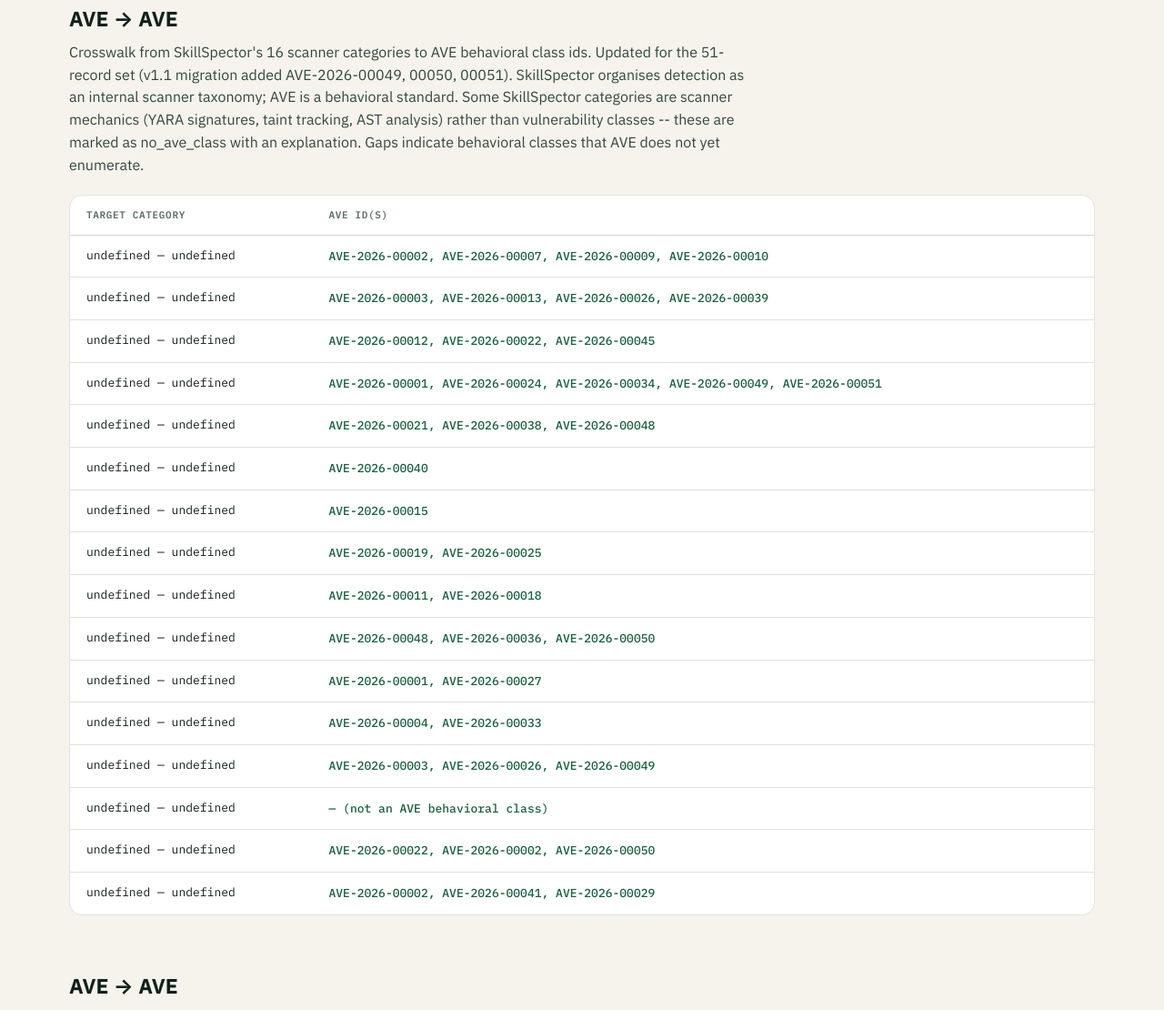
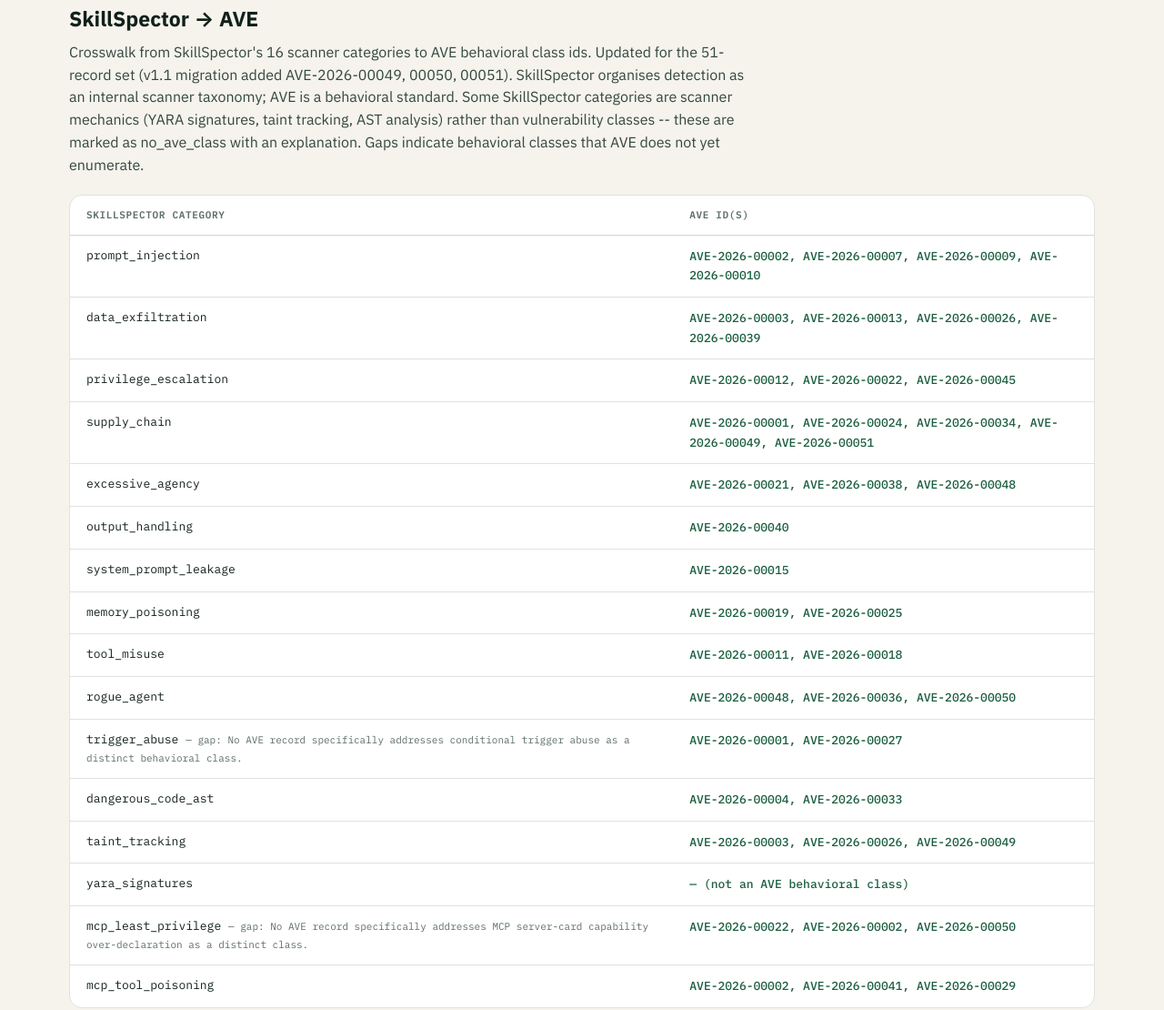
Before and after one commit to bawbel/ave-site, a website: page crosswalks.html in a window 1280 px wide. Shown: the part 388-1498 px from the top of the page at 91% size. Drawn offline with nearby package versions, Linux system fonts and the light colour scheme.

Commit message:
fix: crossework for skillspector and clawscan doesn't display

```diff
--- a/crosswalks.html
+++ b/crosswalks.html
@@ -169,23 +169,64 @@
     return '<span class="aveid">' + ids.map(escapeHtml).join(", ") + "</span>";
   }
 
-  // Renders a "source tool -> AVE" crosswalk (SkillSpector, ClawScan, ...).
-  // Expected shape: { source: {tool, ...}, mappings: [{category, ave_ids[], note?}], note? }
-  function renderSourceToAve(data) {
-    var title = escapeHtml(data.source.tool) + " &rarr; AVE";
+  // Find the first key on an object whose name ends with one of the given suffixes.
+  // Used so each renderer can find the "category label" field regardless of which
+  // source-specific key name a crosswalk file uses (skillspector_category,
+  // clawscan_module, ast_id, etc.) without hardcoding every possible name.
+  function firstKeyEndingWith(obj, suffixes) {
+    for (var i = 0; i < suffixes.length; i++) {
+      for (var k in obj) {
+        if (k.toLowerCase().indexOf(suffixes[i]) !== -1) return obj[k];
+      }
+    }
+    return undefined;
+  }
+
+  // Renders a flat "source tool -> AVE" crosswalk (SkillSpector-shaped).
+  // Mappings are flat objects with a *_category / *_module key, ave_ids[], notes.
+  function renderFlatSourceToAve(data) {
+    var toolName = data.source.tool;
+    var title = escapeHtml(toolName) + " &rarr; AVE";
     var sub = data.note ? "<p class=\"note\">" + escapeHtml(data.note) + "</p>" : "";
     var rows = data.mappings.map(function (m) {
-      var cat = escapeHtml(m.category);
-      if (m.note) cat += ' <span style="color:var(--ink-3);font-size:11px;">(' + escapeHtml(m.note) + ")</span>";
-      return "<tr><td class=\"mono\">" + cat + "</td><td>" + chipList(m.ave_ids) + "</td></tr>";
+      var cat = firstKeyEndingWith(m, ["category", "module"]);
+      var catHtml = escapeHtml(cat != null ? cat : "(uncategorised)");
+      if (m.gap) catHtml += ' <span style="color:var(--ink-3);font-size:11px;">&mdash; gap: ' + escapeHtml(m.gap) + "</span>";
+      var ids = m.ave_ids || [];
+      return "<tr><td class=\"mono\">" + catHtml + "</td><td>" + chipList(ids) + "</td></tr>";
     }).join("\n");
 
     return (
       '<section class="xw-section" style="padding-top:0;"><div class="wrap">' +
       "<h2>" + title + "</h2>" + sub +
       '<div class="tbl-wrap"><table class="ref"><thead><tr><th>' +
-      escapeHtml(data.source.tool) + ' category</th><th>AVE id(s)</th></tr></thead><tbody>' +
+      escapeHtml(toolName) + ' category</th><th>AVE id(s)</th></tr></thead><tbody>' +
       rows + "</tbody></table></div></div></section>"
+    );
+  }
+
+  // Renders a nested "source tool -> AVE" crosswalk (ClawScan-shaped): each mapping
+  // is a module containing a rules[] array, each rule carrying its own ave_ids[].
+  function renderNestedSourceToAve(data) {
+    var toolName = data.source.tool;
+    var title = escapeHtml(toolName) + " &rarr; AVE";
+    var sub = data.note ? "<p class=\"note\">" + escapeHtml(data.note) + "</p>" : "";
+    var rows = [];
+    data.mappings.forEach(function (m) {
+      var moduleName = firstKeyEndingWith(m, ["module", "category"]) || "(module)";
+      (m.rules || []).forEach(function (r) {
+        var ruleLabel = escapeHtml(r.rule_id || moduleName);
+        if (r.gap) ruleLabel += ' <span style="color:var(--ink-3);font-size:11px;">&mdash; gap: ' + escapeHtml(r.gap) + "</span>";
+        rows.push("<tr><td class=\"mono\">" + ruleLabel + "</td><td>" + chipList(r.ave_ids) + "</td></tr>");
+      });
+    });
+
+    return (
+      '<section class="xw-section" style="padding-top:0;"><div class="wrap">' +
+      "<h2>" + title + "</h2>" + sub +
+      '<div class="tbl-wrap"><table class="ref"><thead><tr><th>' +
+      escapeHtml(toolName) + ' rule</th><th>AVE id(s)</th></tr></thead><tbody>' +
+      rows.join("\n") + "</tbody></table></div></div></section>"
     );
   }
 
@@ -208,11 +249,6 @@
       return "<tr><td class=\"mono\">" + label + sevBadge + "</td><td>" + chipList(m.ave_ids) + "</td></tr>";
     }).join("\n");
 
-    var ghLink = "";
-    if (data.target && data.target.github) {
-      var mdUrl = data.target.github.replace("github.com/", "raw.githubusercontent.com/") ;
-    }
-
     return (
       '<section class="xw-section" style="padding-top:0;"><div class="wrap">' +
       "<h2>" + title + "</h2>" + sub +
@@ -223,11 +259,14 @@
   }
 
   function renderCrosswalk(data) {
-    // Heuristic: a "source -> AVE" crosswalk has data.source.tool and flat mappings
-    // keyed by "category". A "AVE -> target" crosswalk has data.target and mappings
-    // keyed by "ast_id"/"id" with an optional severity.
-    if (data.mappings && data.mappings.length && data.mappings[0].category !== undefined) {
-      return renderSourceToAve(data);
+    // A "source -> AVE" crosswalk has data.source.tool. Two known shapes exist:
+    //  - flat: mappings[] are leaf objects with their own ave_ids[] (SkillSpector)
+    //  - nested: mappings[] are modules containing rules[], each with ave_ids[] (ClawScan)
+    // An "AVE -> target" crosswalk has data.target instead (AST10).
+    if (data.source && data.source.tool && data.mappings && data.mappings.length) {
+      var first = data.mappings[0];
+      if (first.rules) return renderNestedSourceToAve(data);
+      return renderFlatSourceToAve(data);
     }
     return renderAveToTarget(data);
   }
```
